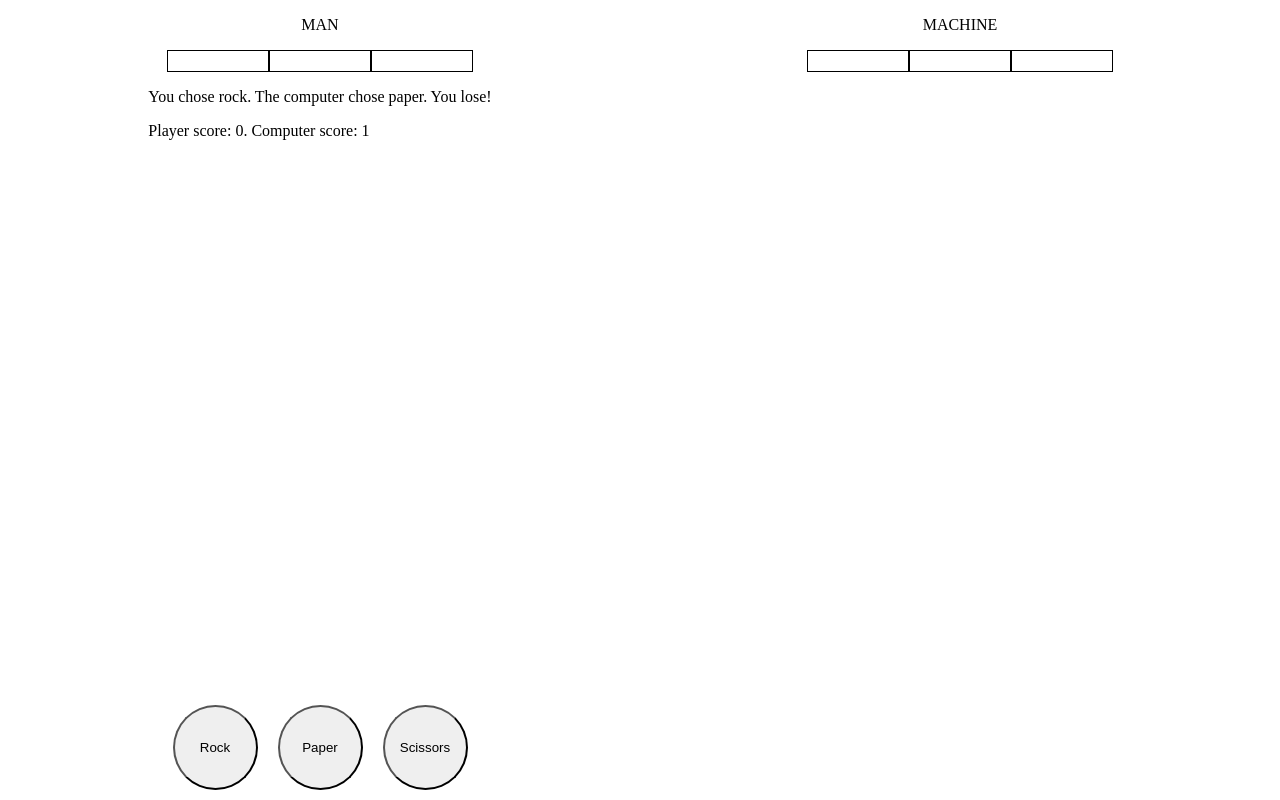
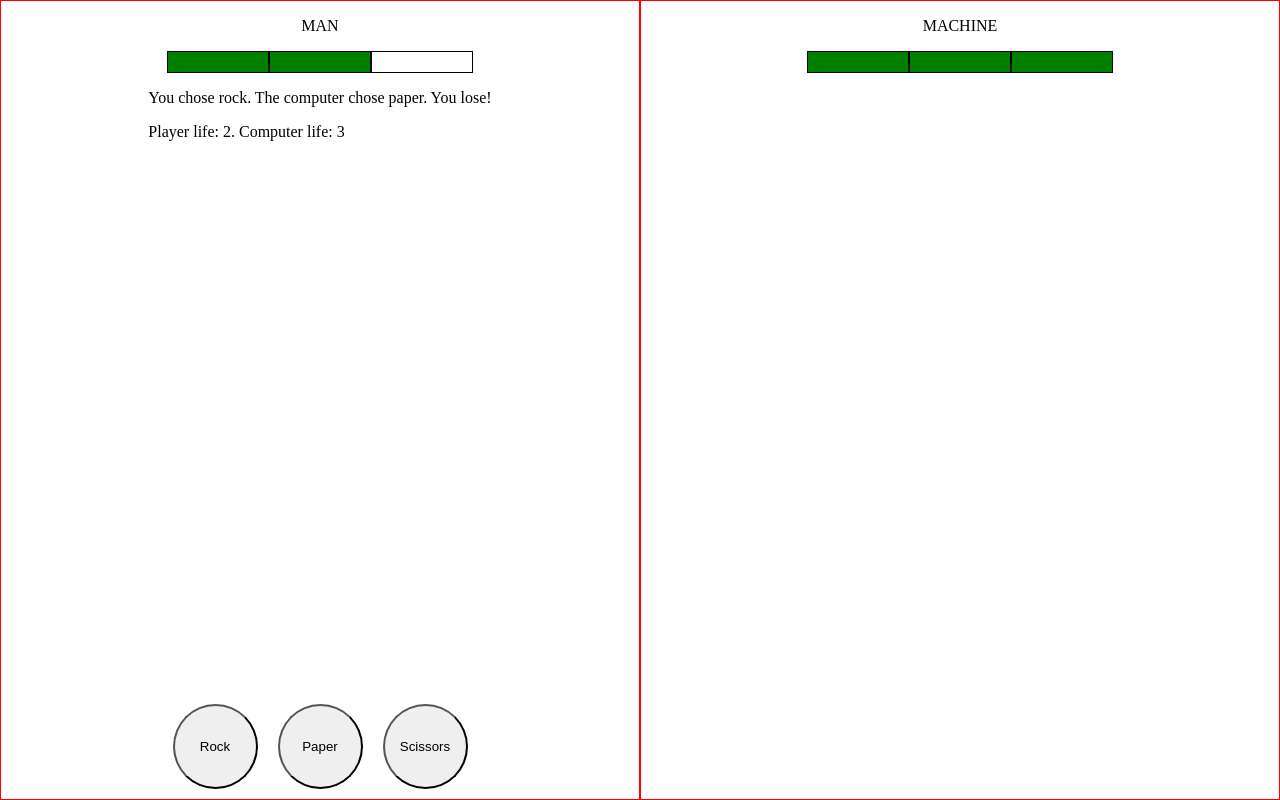
Before and after one commit to oskartyrala/rock-paper-scissors, a plain HTML site: page index.html in a window 1280 px wide. Both pictures are taken after a click on the button "Rock". Drawn offline with Linux system fonts and the light colour scheme.

Commit message:
Implement simple lifebar system

```diff
--- a/css/style.css
+++ b/css/style.css
@@ -11,6 +11,7 @@ body {
 
 .section {
     flex: 1;
+    border: 1px solid red;
     display: flex;
     flex-direction: column;
     justify-content: space-between;
@@ -44,3 +45,7 @@ button {
     width: 85px;
     border-radius: 50%;
 }
+
+.full {
+    background-color: green;
+}
--- a/index.html
+++ b/index.html
@@ -13,9 +13,9 @@
         <div class="hero">
             <p class="fighter">MAN</p>
             <div class="lifebar">
-                <div class="life one"></div>
-                <div class="life two"></div>
-                <div class="life three"></div>
+                <div class="life full" id="player-1"></div>
+                <div class="life full" id="player-2"></div>
+                <div class="life full" id="player-3"></div>
             </div>
             <div id="results">
                 <p id="round-result"></p>
@@ -34,9 +34,9 @@
         <div class="hero">
             <p class="fighter">MACHINE</p>
             <div class="lifebar">
-                <div class="life one"></div>
-                <div class="life two"></div>
-                <div class="life three"></div>
+                <div class="life full" id="machine-1"></div>
+                <div class="life full" id="machine-2"></div>
+                <div class="life full" id="machine-3"></div>
             </div>
         </div>
     </div>
--- a/js/javascript.js
+++ b/js/javascript.js
@@ -2,9 +2,10 @@ const buttons = document.querySelectorAll("button");
 const roundResult = document.querySelector("#round-result");
 const currentTally = document.querySelector("#current-tally");
 const finalScore = document.querySelector("#final-score");
+const lives = document.querySelectorAll(".life");
 let roundNumber = 0;
-let playerScore = 0;
-let computerScore = 0;
+let playerLife = 3;
+let computerLife = 3;
 
 // Generate computer's choice of rock, paper, scissors
 function getComputerChoice() {
@@ -59,18 +60,18 @@ function playRound(playerChoice, computerChoice) {
 
     // Announces the results and resets the score and round counter.
 function gameOver() {
-    finalScore.textContent = `The final score is ${playerScore}:${computerScore}.`;
+    finalScore.textContent = `The final score is ${playerLife}:${computerLife}.`;
 
-    if (playerScore > computerScore) {
+    if (playerLife > computerLife) {
         finalScore.textContent += ` Congratulations, you win!`;
-    } else if (playerScore < computerScore) {
+    } else if (playerLife < computerLife) {
         finalScore.textContent += ` The machine won. Better luck next time!`;
     } else {
         finalScore.textContent += ` It's a draw!`;
     }
 
-    playerScore = 0;
-    computerScore = 0;
+    playerLife = 3;
+    computerLife = 3;
     roundNumber = 0;
 }
 
@@ -78,19 +79,28 @@ function gameOver() {
 // players reaches 3 points, at which point exit the loop and declare the winner.
 function playTo3(e) {
     finalScore.textContent = "";
+    if (roundNumber === 0) {
+        for (life of lives) {
+            life.classList.add("full");
+        }
+    }
 
     roundNumber++;
     const roundResult = playRound(e.target.id, getComputerChoice());
     if (roundResult === "playerWin") {
-        ++playerScore;
+        const currentLife = document.getElementById(`machine-${computerLife}`);
+        currentLife.classList.remove("full");
+        --computerLife;
     } else if (roundResult === "computerWin") {
-        ++computerScore;
+        const currentLife = document.getElementById(`player-${playerLife}`);
+        currentLife.classList.remove("full");
+        --playerLife;
     };
 
-    currentTally.textContent = `Player score: ${playerScore}. Computer score: ${computerScore}`;
+    currentTally.textContent = `Player life: ${playerLife}. Computer life: ${computerLife}`;
 
     // Stop playing and announce the results one of the competitors reaches 3 points.
-    if (playerScore === 3 || computerScore === 3) {
+    if (playerLife === 0 || computerLife === 0) {
         gameOver();
     };
 };
```
